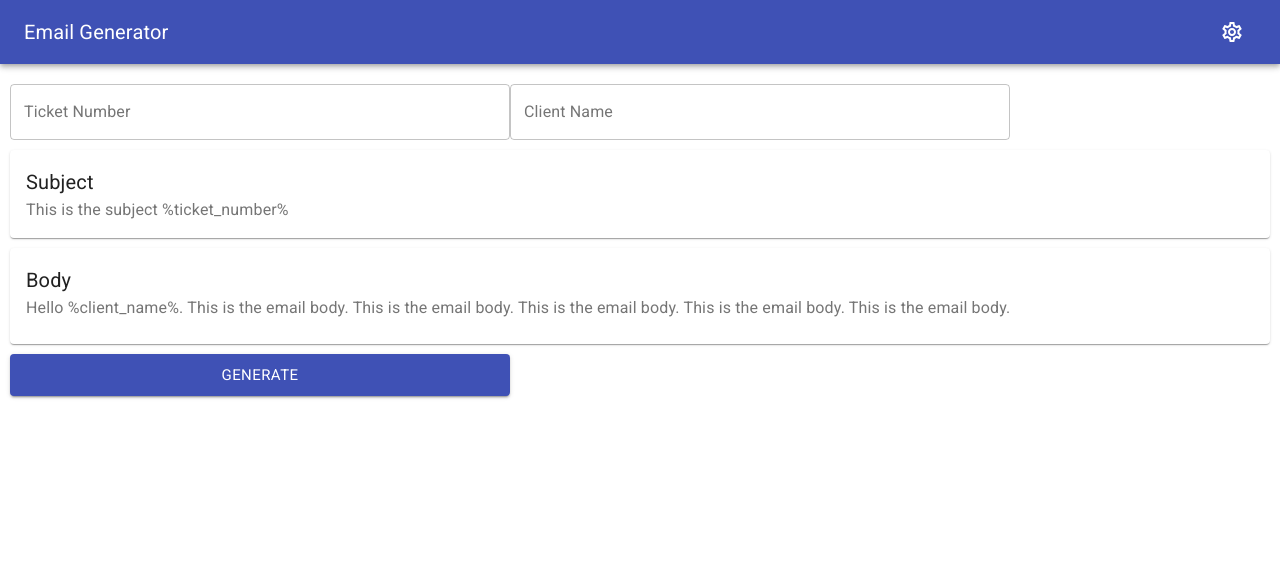
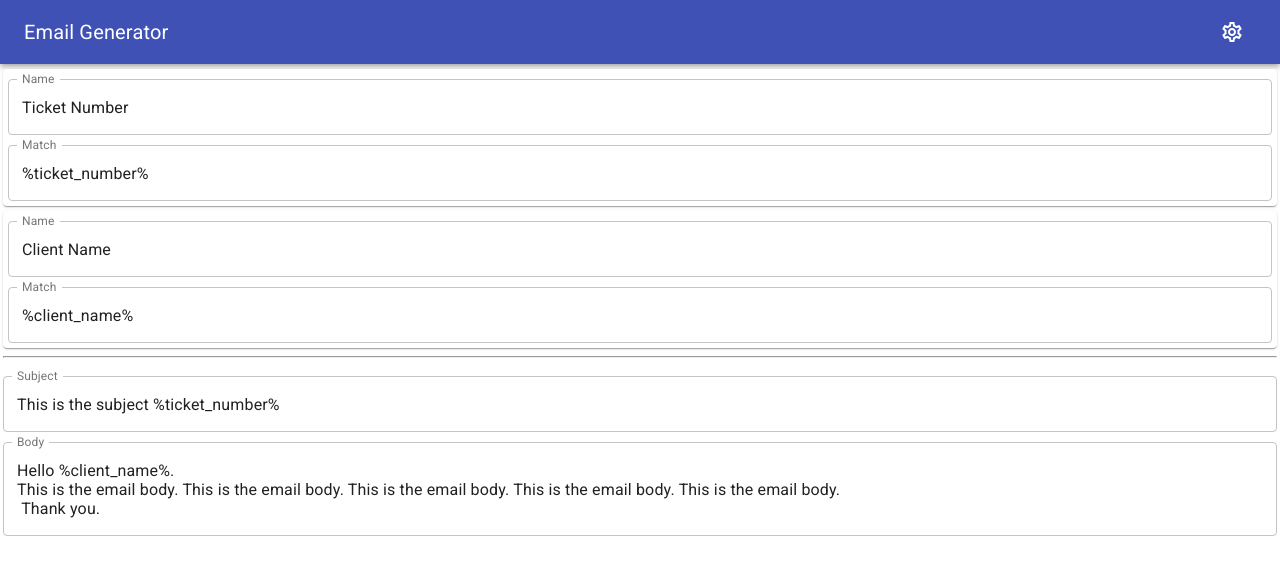
Before and after one commit to ProjectSunday/elfinproject, a React app: page / in a window 1280 px wide. Both pictures are taken after a click on the button "delete". Shown: the top 574 px of the page. Built offline with nearby package versions, Linux system fonts and the light colour scheme.

Commit message:
[Nov23.1222] more work on the settings view

```diff
--- /dev/null
+++ b/src/components/App.jsx
@@ -0,0 +1,71 @@
+import React from 'react'
+import { makeStyles } from '@material-ui/core/styles'
+import { Button, TextField } from '@material-ui/core';
+
+import GlobalContext from '../global-context.js'
+
+import Settings from './settings/Settings.jsx'
+
+import TopBar from './TopBar.jsx'
+import Form from './Form.jsx'
+import Subject from './Subject.jsx'
+import Body from './Body.jsx'
+
+const useStyles = makeStyles({
+    root: {
+        fontFamily: 'Roboto, Helvetica, Arial, sans-serif'
+    },
+    container: {
+        padding: 10
+    },
+    generate: {
+        marginTop: 10,
+        maxWidth: 500,
+    }
+})
+
+export default function App() {
+    const classes = useStyles()
+
+    const [fields, setFields] = React.useState({
+        clientName: '',
+        ticketNumber: '',
+    })
+    const [subject, setSubject] = React.useState(`This is the subject %ticket_number%`)
+    const [body, setBody] = React.useState(`Hello %client_name%. This is the email body. This is the email body. This is the email body. This is the email body. This is the email body.`)
+    const href = `mailto:someemail@blah.com?subject=${subject}&body=${body}`
+
+
+    const { state } = React.useContext(GlobalContext)
+    const { view } = state
+
+    let content;
+    if (view === 'main') {
+        content = (
+            <div className={classes.container}>
+                <Form fields={fields} setFields={setFields} />
+                <Subject subject={subject} />
+                <Body body={body} />
+                <Button
+                    className={classes.generate}
+                    fullWidth
+                    variant="contained"
+                    color="primary"
+                    href={href}
+                    size="large"
+                >
+                    Generate
+                </Button>
+            </div>
+        )
+    } else {
+        content = <Settings />
+    }
+
+    return (
+        <div className={classes.app}>
+            <TopBar />
+            {content}
+        </div >
+    )
+}
--- a/src/components/Form.jsx
+++ b/src/components/Form.jsx
@@ -4,9 +4,11 @@ import { makeStyles } from '@material-ui/core/styles'
 import { TextField } from '@material-ui/core'
 
 const useStyles = makeStyles(() => ({
-    root: {
+    form: {
         // flexGrow: 1
         // alignItems: 'stretch'
+        display: 'flex',
+        flexDirection: 'column'
     },
     textField: {
         maxWidth: 500,
@@ -26,7 +28,7 @@ export default function Form({ fields, setFields }) {
     }
 
     return (
-        <div className={classes.root}>
+        <div className={classes.form}>
             <TextField
                 className={classes.textField}
                 label="Ticket Number"
--- a/src/components/TopBar.jsx
+++ b/src/components/TopBar.jsx
@@ -2,6 +2,7 @@ import React from 'react'
 import styled from 'styled-components'
 import { AppBar, IconButton, Typography, Toolbar, makeStyles } from '@material-ui/core'
 import { SettingsOutlined } from '@material-ui/icons';
+import GlobalContext from '../global-context'
 
 
 const useStyles = makeStyles(() => ({
@@ -15,12 +16,20 @@ const useStyles = makeStyles(() => ({
 
 export default function TopBar() {
     const classes = useStyles();
+    const { state, setState } = React.useContext(GlobalContext)
+
+    const onClick = () => {
+        setState({
+            ...state,
+            view: 'settings'
+        })
+    }
 
     return (
         <AppBar position="static">
             <Toolbar>
                 <Typography variant="h6" className={classes.title}>Email Generator</Typography>
-                <IconButton aria-label="delete" size="medium" >
+                <IconButton aria-label="delete" size="medium" onClick={onClick} >
                     <SettingsOutlined className={classes.settingsIcon} />
                 </IconButton>
             </Toolbar>
--- /dev/null
+++ b/src/components/settings/Field.jsx
@@ -0,0 +1,44 @@
+import React from 'react'
+import { makeStyles } from '@material-ui/core/styles'
+import { Card, CardContent, TextField } from '@material-ui/core'
+
+const useStyles = makeStyles({
+    field: {
+        marginTop: 5,
+        padding: '0 5px 5px 5px',
+    },
+    content: {
+        padding: 0,
+        '&:last-child': {
+            padding: 0
+        }
+    },
+    textField: {
+        marginTop: 10
+    }
+})
+
+export default function Field({ field }) {
+    const classes = useStyles()
+    const { name, match } = field
+    return (
+        <Card className={classes.field}>
+            <CardContent className={classes.content}>
+                <TextField
+                    className={classes.textField}
+                    label="Name"
+                    value={name}
+                    variant="outlined"
+                    fullWidth
+                />
+                <TextField
+                    className={classes.textField}
+                    label="Match"
+                    value={match}
+                    variant="outlined"
+                    fullWidth
+                />
+            </CardContent>
+        </Card>
+    )
+}
--- /dev/null
+++ b/src/components/settings/FieldList.jsx
@@ -0,0 +1,12 @@
+import React from 'react'
+
+import GlobalContext from '../../global-context.js'
+
+import Field from './Field.jsx'
+
+export default function FieldList() {
+    const { settings } = React.useContext(GlobalContext)
+    const { fields } = settings
+
+    return fields.map((f, i) => <Field key={f.name} field={f} />)
+}
--- /dev/null
+++ b/src/components/settings/Settings.jsx
@@ -0,0 +1,43 @@
+import React from 'react'
+import { makeStyles, TextField } from '@material-ui/core'
+
+import GlobalContext from '../../global-context.js'
+
+import FieldList from './FieldList.jsx'
+
+const useStyles = makeStyles({
+    settings: {
+        padding: '0 3px'
+    },
+    textField: {
+        marginTop: 10
+    }
+})
+
+export default function Settings() {
+    const classes = useStyles()
+    const { settings } = React.useContext(GlobalContext)
+    const { body, subject } = settings
+    return (
+        <div className={classes.settings}>
+            <FieldList />
+            <hr />
+            <TextField
+                className={classes.textField}
+                label="Subject"
+                multiline
+                variant="outlined"
+                value={subject}
+                fullWidth
+            />
+            <TextField
+                className={classes.textField}
+                label="Body"
+                multiline
+                variant="outlined"
+                value={body}
+                fullWidth
+            />
+        </div>
+    )
+}
--- /dev/null
+++ b/src/global-context.js
@@ -0,0 +1,45 @@
+import React from 'react'
+
+const GlobalContext = React.createContext()
+
+const defaultSettings = {
+    fields: [
+        { name: 'Ticket Number', match: '%ticket_number%' },
+        { name: 'Client Name', match: '%client_name%' },
+    ],
+    subject: 'This is the subject %ticket_number%',
+    body: 'Hello %client_name%.\nThis is the email body. This is the email body. This is the email body. This is the email body. This is the email body.\n Thank you.'
+}
+
+
+export function GlobalContextProvider({ children }) {
+    const [state, setState] = React.useState({
+        view: 'main'
+    })
+
+
+    const storedSettings = localStorage.getItem('ELFIN-SETTINGS') || defaultSettings
+    const [settings, setSettings] = React.useState(storedSettings)
+
+
+
+    const [fields, setFields] = React.useState({
+        clientName: '',
+        ticketNumber: '',
+    })
+    const [subject, setSubject] = React.useState(`This is the subject %ticket_number%`)
+    const [body, setBody] = React.useState(`Hello %client_name%. This is the email body. This is the email body. This is the email body. This is the email body. This is the email body.`)
+    const href = `mailto:someemail@blah.com?subject=${subject}&body=${body}`
+
+
+    const value = {
+        state,
+        setState,
+        settings,
+        setSettings
+    }
+
+    return <GlobalContext.Provider value={value}>{children}</GlobalContext.Provider>
+}
+
+export default GlobalContext
--- a/src/index.js
+++ b/src/index.js
@@ -3,10 +3,9 @@ import { render } from 'react-dom'
 import { makeStyles } from '@material-ui/core/styles'
 import { Button, TextField } from '@material-ui/core';
 
-import TopBar from './components/TopBar.jsx'
-import Form from './components/Form.jsx'
-import Subject from './components/Subject.jsx'
-import Body from './components/Body.jsx'
+import { GlobalContextProvider } from './global-context.js'
+
+import App from './components/App.jsx'
 
 const useStyles = makeStyles({
     root: {
@@ -23,38 +22,12 @@ const useStyles = makeStyles({
 
 
 
-function App() {
-
-    const classes = useStyles()
-
-    const [fields, setFields] = React.useState({
-        clientName: '',
-        ticketNumber: '',
-    })
-    const [subject, setSubject] = React.useState(`This is the subject %ticket_number%`)
-    const [body, setBody] = React.useState(`Hello %client_name%. This is the email body. This is the email body. This is the email body. This is the email body. This is the email body.`)
-    const href = `mailto:someemail@blah.com?subject=${subject}&body=${body}`
-
+function Root() {
     return (
-        <div className={classes.root}>
-            <TopBar />
-            <div className={classes.container}>
-                <Form fields={fields} setFields={setFields} />
-                <Subject subject={subject} />
-                <Body body={body} />
-                <Button
-                    className={classes.generate}
-                    fullWidth
-                    variant="contained"
-                    color="primary"
-                    href={href}
-                    size="large"
-                >
-                    Generate
-                </Button>
-            </div>
-        </div >
+        <GlobalContextProvider>
+            <App />
+        </GlobalContextProvider>
     )
 }
 
-render(<App />, document.getElementById('root'))
+render(<Root />, document.getElementById('root'))
```
Also changed, not shown: src/utils.js (added).
